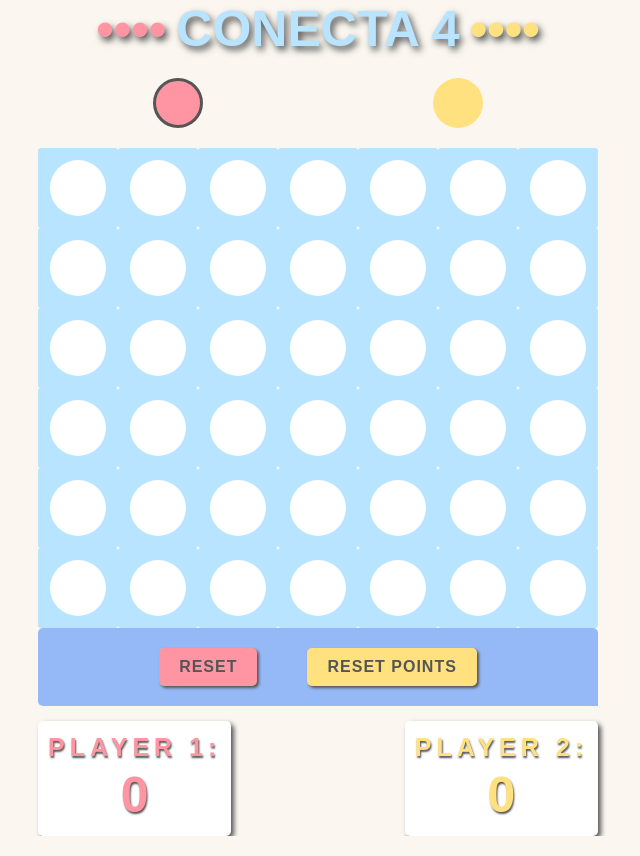
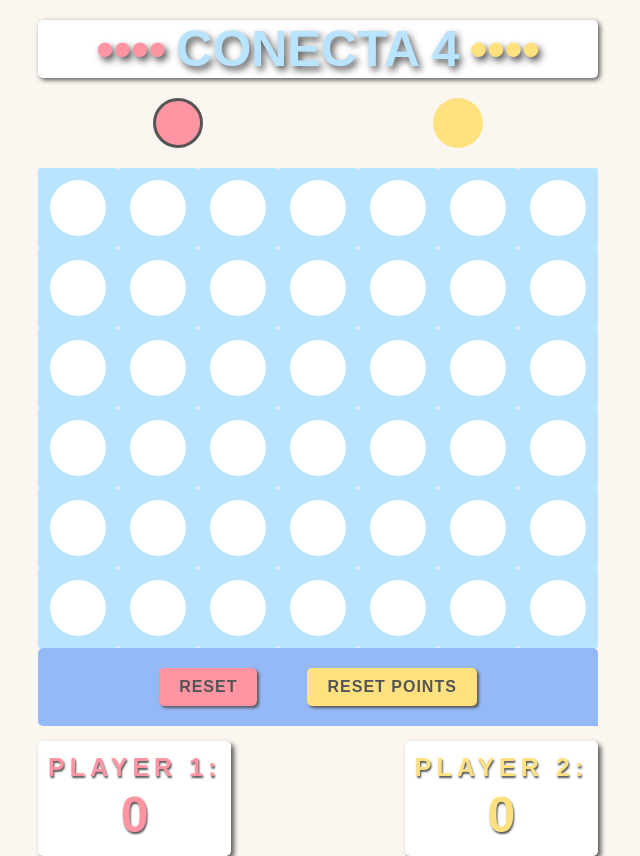
Before and after one commit to Pancratzia/Monthly-Projects, a React (Vite) app in the folder contecta-4/: page / in a window 1280 px wide. Shown: the whole page, without its empty margins (322-962 px from the left). Built offline with nearby package versions, Linux system fonts and the light colour scheme; a web font is replaced by a local one.

Commit message:
Más estilos al titulo

```diff
--- a/contecta-4/src/App.jsx
+++ b/contecta-4/src/App.jsx
@@ -134,15 +134,21 @@ function App() {
 
   return (
     <>
+      <div className="title-container">
+        <h1 className="title">Conecta 4</h1>
+      </div>
+
       <div className="container">
-        <h1 className="title">Conecta 4</h1>
-
         <div className="turns">
           <div
-            className={`turns__player turns__player-1 ${turn === "1" ? "active" : ""}`}
+            className={`turns__player turns__player-1 ${
+              turn === "1" ? "active" : ""
+            }`}
           ></div>
           <div
-            className={`turns__player turns__player-2 ${turn === "2" ? "active" : ""}`}
+            className={`turns__player turns__player-2 ${
+              turn === "2" ? "active" : ""
+            }`}
           ></div>
         </div>
 
@@ -167,7 +173,10 @@ function App() {
             <button className="btn btn--reset" onClick={handleReset}>
               Reset
             </button>
-            <button className="btn btn--resetPoints" onClick={handleResetPoints}>
+            <button
+              className="btn btn--resetPoints"
+              onClick={handleResetPoints}
+            >
               Reset Points
             </button>
           </div>
--- a/contecta-4/src/index.css
+++ b/contecta-4/src/index.css
@@ -35,7 +35,6 @@ body {
   background-color: var(--background);
   opacity: 1;
   font-family: var(--font-family);
-
 }
 
 /**Utilities**/
@@ -47,11 +46,21 @@ body {
 
 /**Main Title**/
 
+.title-container {
+  margin: 2rem 0;
+  text-align: center;
+  background-color: white;
+  width: 100%;
+  border-radius: .5rem;
+  box-shadow: .2rem .2rem .5rem var(--black);
+}
+
 .title{
   font-size: 5rem;
   text-transform: uppercase;
   text-shadow: .3rem .4rem .7rem var(--black);
   margin: 0;
+  width: 100%;
   color: var(--board-color);
 }
 
```
